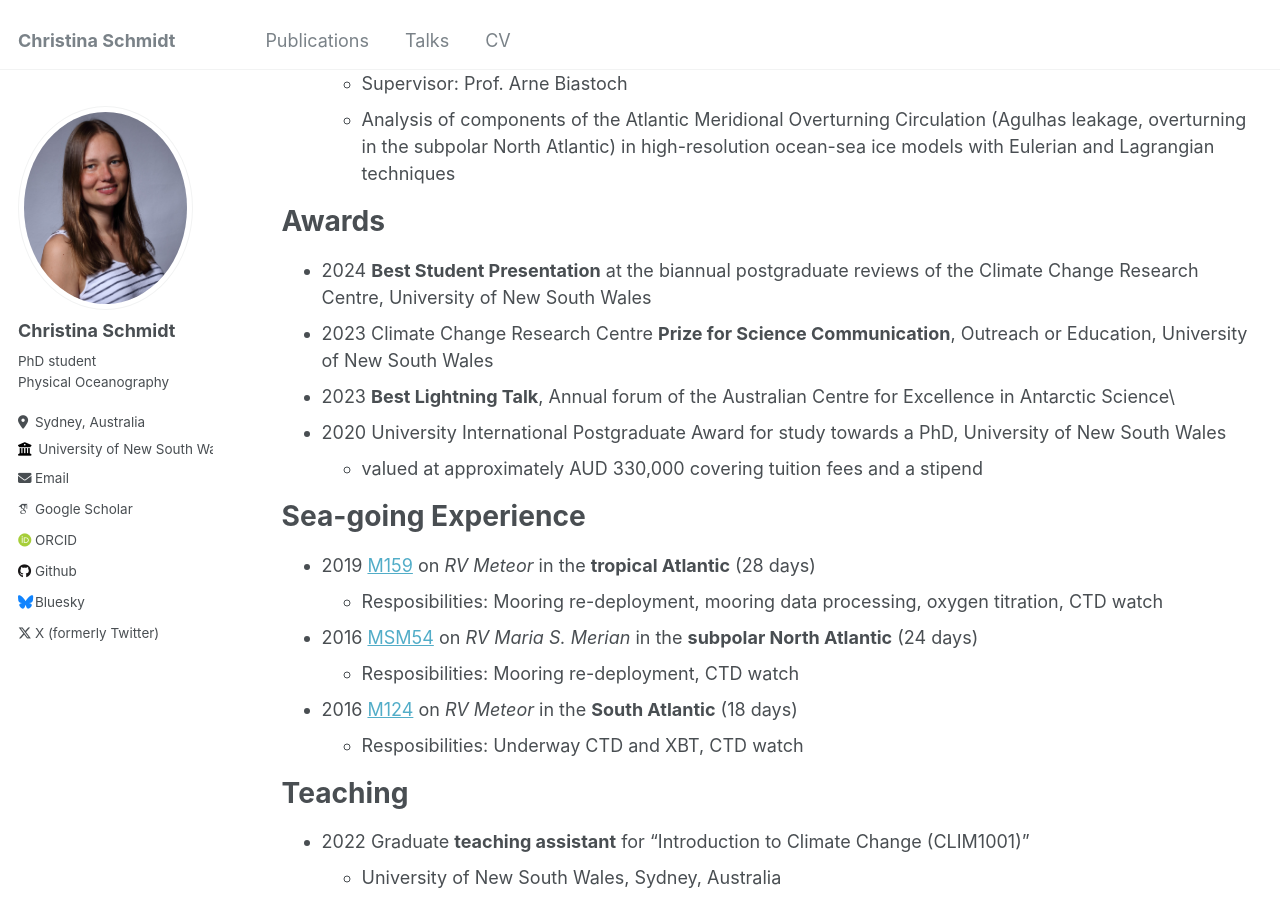
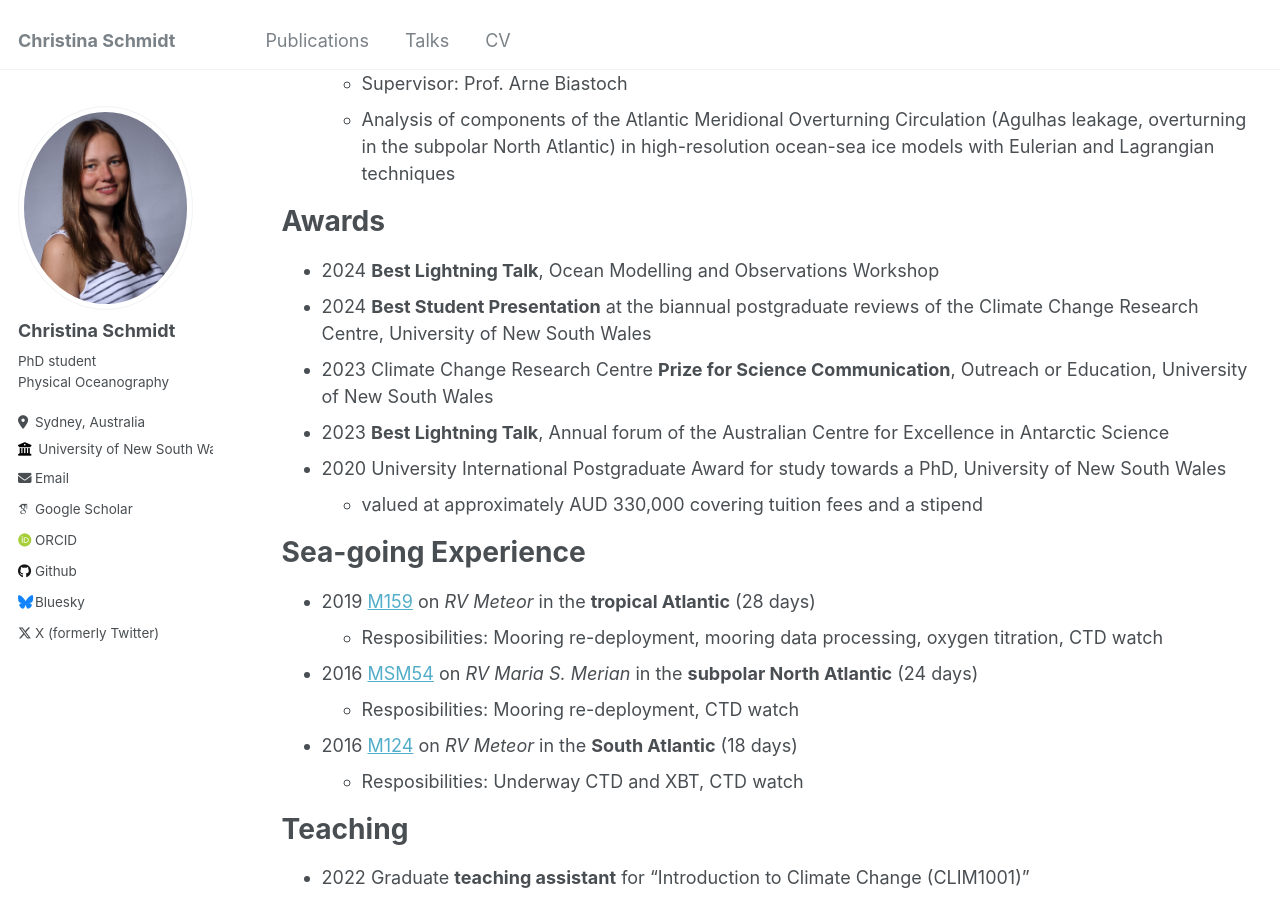
Before and after one commit to schmidt-christina/schmidt-christina.github.io, a Jekyll site: the page built from _pages/cv.md, in a window 1280 px wide and 900 px high, scrolled down 596 px. Built offline with Jekyll 4.4.1, drawn with Linux system fonts in a browser that asks for light colours; some web fonts are replaced.

Commit message:
add best lightning talk at OMO workshop

```diff
--- a/_pages/cv.md
+++ b/_pages/cv.md
@@ -40,9 +40,10 @@ Professional Experience
 
 Awards
 ======
+* 2024 **Best Lightning Talk**, Ocean Modelling and Observations Workshop
 * 2024 **Best Student Presentation** at the biannual postgraduate reviews of the Climate Change Research Centre, University of New South Wales
 * 2023 Climate Change Research Centre **Prize for Science Communication**, Outreach or Education, University of New South Wales
-* 2023 **Best Lightning Talk**, Annual forum of the Australian Centre for Excellence in Antarctic Science\
+* 2023 **Best Lightning Talk**, Annual forum of the Australian Centre for Excellence in Antarctic Science
 * 2020 University International Postgraduate Award for study towards a PhD, University of New South Wales
   * valued at approximately AUD 330,000 covering tuition fees and a stipend
 
```
